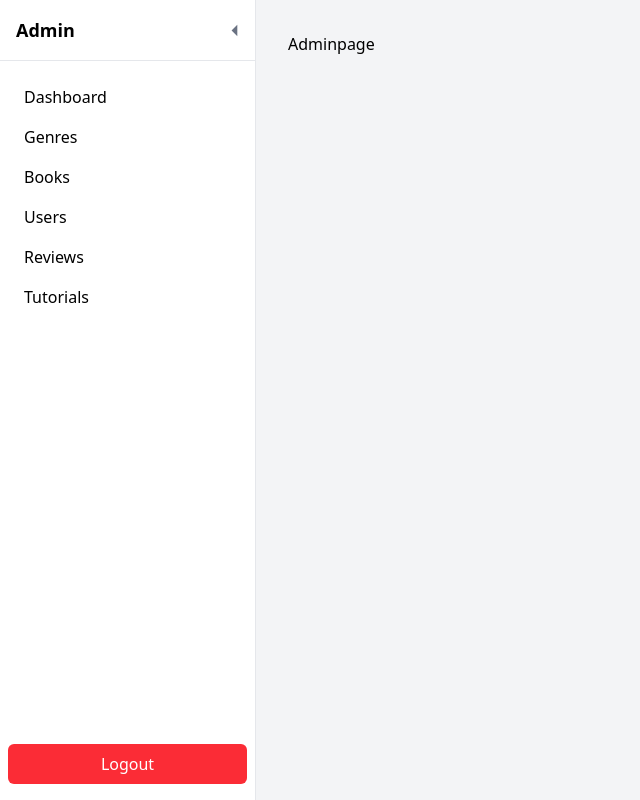
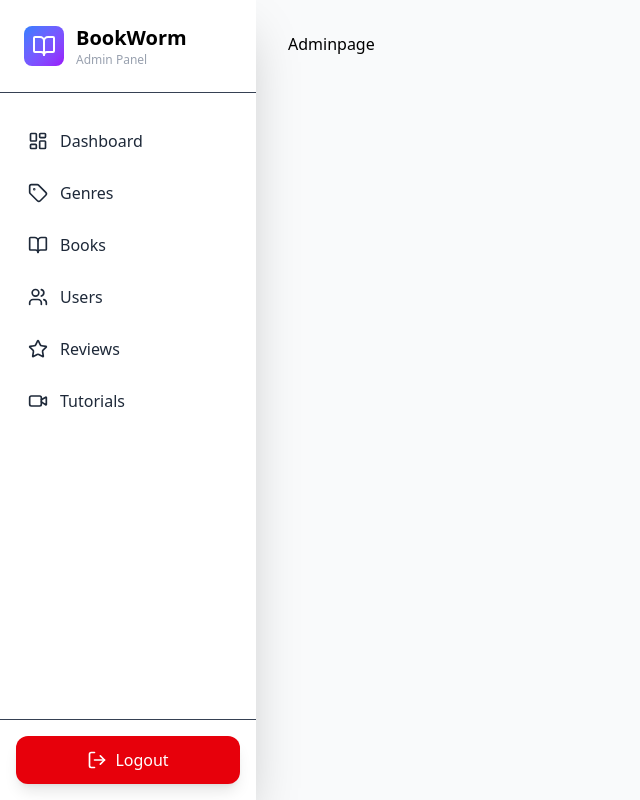
Before and after one commit to MDRUHULAMIN7/BookWorm-Frontend, a Next.js app: page / in a window 1280 px wide. Shown: the whole page, without its empty margins (0-640 px from the left). Built offline with nearby package versions, Linux system fonts and the light colour scheme.

Commit message:
update sidebar degine

```diff
--- a/app/(admin)/_components/Sidebar.tsx
+++ b/app/(admin)/_components/Sidebar.tsx
@@ -1,21 +1,43 @@
-'use client'; // make this a client component
+'use client';
 
 import Link from 'next/link';
 import { usePathname } from 'next/navigation';
-import { useState } from 'react';
+import { useState, useEffect } from 'react';
+import { parseCookies } from 'nookies';
+import Image from 'next/image';
+import {
+  LayoutDashboard,
+  BookOpen,
+  Users,
+  Star,
+  Video,
+  Tag,
+  LogOut,
+  Menu,
+  X,
+  ChevronRight
+} from 'lucide-react';
 
 export default function Sidebar() {
-  const [sidebarOpen, setSidebarOpen] = useState(true);
+  const [sidebarOpen, setSidebarOpen] = useState(false);
+  const [user, setUser] = useState<{ name: string; photo?: string } | null>(null);
+  const [role, setRole] = useState<string | null>(null);
   const pathname = usePathname();
 
   const menuItems = [
-    { name: "Dashboard", path: "/admin/dashboard" },
-    { name: "Genres", path: "/admin/genres" },
-    { name: "Books", path: "/admin/books" },
-    { name: "Users", path: "/admin/users" },
-    { name: "Reviews", path: "/admin/reviews" },
-    { name: "Tutorials", path: "/admin/tutorials" },
+    { name: "Dashboard", path: "/admin/dashboard", icon: LayoutDashboard },
+    { name: "Genres", path: "/admin/genres", icon: Tag },
+    { name: "Books", path: "/admin/books", icon: BookOpen },
+    { name: "Users", path: "/admin/users", icon: Users },
+    { name: "Reviews", path: "/admin/reviews", icon: Star },
+    { name: "Tutorials", path: "/admin/tutorials", icon: Video },
   ];
+
+  useEffect(() => {
+    const cookies = parseCookies();
+    if (cookies.user) setUser(JSON.parse(cookies.user));
+    if (cookies.role) setRole(cookies.role);
+  }, []);
 
   const handleLogout = () => {
     document.cookie = "token=; path=/; max-age=0";
@@ -24,47 +46,117 @@ export default function Sidebar() {
     window.location.href = "/login";
   };
 
+  // Close sidebar on route change (mobile)
+  useEffect(() => {
+    setSidebarOpen(false);
+  }, [pathname]);
+
   return (
+    <>
+      {/* Mobile Menu Button */}
+      <button
+        onClick={() => setSidebarOpen(!sidebarOpen)}
+        className="lg:hidden fixed top-4 right-4 z-50 p-2 bg-white rounded-lg text-blue-400 shadow-lg hover:bg-gray-50 transition"
+      >
+        {sidebarOpen ?<X size={24} />: <Menu size={24} />}
+      </button>
+
+      {/* Overlay for mobile */}
+      {sidebarOpen && (
+        <div
+          className="lg:hidden fixed inset-0   bg-black/60 bg-opacity-50 z-40 transition-opacity"
+          onClick={() => setSidebarOpen(false)}
+        />
+      )}
+
+      {/* Sidebar */}
       <aside
-      className={`bg-white border-r border-gray-200 transition-all duration-300 ${
-        sidebarOpen ? "w-64" : "w-16"
-      } flex flex-col`}
+        className={`
+          fixed lg:sticky top-0 left-0 h-screen z-50 bg-white
+
+          transition-transform duration-300 ease-in-out
+          ${sidebarOpen ? 'translate-x-0' : '-translate-x-full lg:translate-x-0'}
+          w-64 flex flex-col shadow-2xl
+        `}
       >
-      <div className="flex items-center justify-between p-4 border-b border-gray-200">
-        <h1 className={`font-bold text-lg ${!sidebarOpen ? "hidden" : ""}`}>
-          Admin
-        </h1>
-        <button
-          className="text-gray-500 hover:text-gray-800"
-          onClick={() => setSidebarOpen(!sidebarOpen)}
-        >
-          {sidebarOpen ? "⏴" : "⏵"}
-        </button>
+        {/* Logo & Brand */}
+        <div className="p-6 border-b border-gray-700">
+          <div className="flex items-center gap-3">
+            <div className="w-10 h-10 bg-linear-to-br from-blue-500 to-purple-600 rounded-lg flex items-center justify-center">
+              <BookOpen className="text-white" size={24} />
+            </div>
+            <div>
+              <h1 className="text-xl font-bold">BookWorm</h1>
+              <p className="text-xs text-gray-400">Admin Panel</p>
+            </div>
+          </div>
         </div>
 
+        {/* User Info Card */}
+        {user && (
+          <div className="p-4 mx-4 mt-4">
+            <div className="flex items-center gap-3">
+              <div className="relative">
+                <Image
+                  height={48}
+                  width={48}
+                  src={user.photo || '/default-avatar.png'}
+                  alt="User Avatar"
+                  className="w-12 h-12 rounded-full object-cover ring-2 ring-blue-500"
+                />
+                <div className="absolute bottom-0 right-0 w-3 h-3 bg-green-500 rounded-full border-2 border-gray-800"></div>
+              </div>
+              <div className="flex-1 min-w-0">
+                <p className="font-semibold text-xl truncate">{user.name}</p>
+                <p className="text-xs  capitalize">{role}</p>
+              </div>
+            </div>
+          </div>
+        )}
+
         {/* Menu Items */}
-      <nav className="mt-4 flex-1 flex flex-col">
-        {menuItems.map((item) => (
+        <nav className="mt-6 flex-1 px-3 overflow-y-auto">
+          {menuItems.map((item) => {
+            const Icon = item.icon;
+            const isActive = pathname === item.path;
+
+            return (
               <Link
                 key={item.name}
                 href={item.path}
-            className={`flex items-center px-4 py-2 hover:bg-gray-200 transition ${
-              pathname === item.path ? "bg-gray-200 font-semibold rounded-lg mx-2" : "rounded-lg mx-2"
-            }`}
+                className={`
+                  group flex items-center gap-3 px-4 py-3 mb-1 rounded-xl
+                  transition-all duration-200
+                  ${isActive
+                    ? 'bg-blue-500 text-white shadow-lg'
+                    : 'text-gray-800 hover:bg-blue-400 hover:text-white'
+                  }
+                `}
               >
-            <span className={`${!sidebarOpen ? "hidden" : ""}`}>{item.name}</span>
-            {!sidebarOpen && <span className="text-sm">{item.name.charAt(0)}</span>}
+                <Icon size={20} className={isActive ? 'text-white' : 'text-gray-800 group-hover:text-white'} />
+                <span className="font-medium">{item.name}</span>
+                {isActive && (
+                  <ChevronRight size={16} className="ml-auto" />
+                )}
               </Link>
-        ))}
+            );
+          })}
         </nav>
 
-      {/* Logout */}
+        {/* Logout Button */}
+        <div className="p-4 border-t border-gray-700">
           <button
             onClick={handleLogout}
-        className="mt-auto mb-4 mx-2 px-4 py-2 bg-red-500 hover:bg-red-600 text-white rounded-md transition"
+            className="w-full flex items-center justify-center gap-2 px-4 py-3
+                     bg-red-600 hover:bg-red-700 text-white rounded-xl
+                     transition-all duration-200 font-medium shadow-lg hover:shadow-xl
+                     transform hover:scale-105"
           >
-        {sidebarOpen ? "Logout" : "⎋"}
+            <LogOut size={20} />
+            <span>Logout</span>
           </button>
+        </div>
       </aside>
+    </>
   );
 }
--- a/app/(admin)/layout.tsx
+++ b/app/(admin)/layout.tsx
@@ -1,9 +1,9 @@
-
 'use client';
 
 import { useEffect, useState } from 'react';
 import { Geist, Geist_Mono } from 'next/font/google';
 import Sidebar from './_components/Sidebar';
+import { Toaster } from 'react-hot-toast';
 
 const geistSans = Geist({
   variable: '--font-geist-sans',
@@ -32,20 +32,29 @@ export default function AdminLayout({
         className={`${geistSans.variable} ${geistMono.variable} antialiased`}
         suppressHydrationWarning
       >
+        <Toaster position="top-right" />
         {!isMounted ? (
-          <div className="flex min-h-screen bg-gray-100">
-            <div className="w-64 bg-white shadow-md"></div>
-            <main className="flex-1 p-8">
-              <div className="animate-pulse">
-                <div className="h-4 bg-gray-200 rounded w-1/4 mb-4"></div>
-                <div className="h-32 bg-gray-200 rounded"></div>
+          <div className="flex min-h-screen bg-gray-50">
+            {/* Loading Skeleton */}
+            <div className="hidden lg:block w-64 "></div>
+            <main className="flex-1 p-4 lg:p-8">
+              <div className="animate-pulse space-y-4">
+                <div className="h-8 bg-gray-200 rounded-lg w-1/4"></div>
+                <div className="h-4 bg-gray-200 rounded w-1/3"></div>
+                <div className="mt-6 h-64 bg-gray-200 rounded-xl"></div>
               </div>
             </main>
           </div>
         ) : (
-          <div className="flex min-h-screen bg-gray-100">
+          <div className="flex min-h-screen bg-gray-50">
             <Sidebar />
-            <main className="flex-1 p-8 overflow-auto">{children}</main>
+            <main className="flex-1 w-full lg:w-auto min-w-0">
+              {/* Top spacing for mobile menu button */}
+              <div className="lg:hidden h-16"></div>
+              <div className="p-4 lg:p-8">
+                {children}
+              </div>
+            </main>
           </div>
         )}
       </body>
```
Lines whose indentation alone changed are shown as unchanged.
